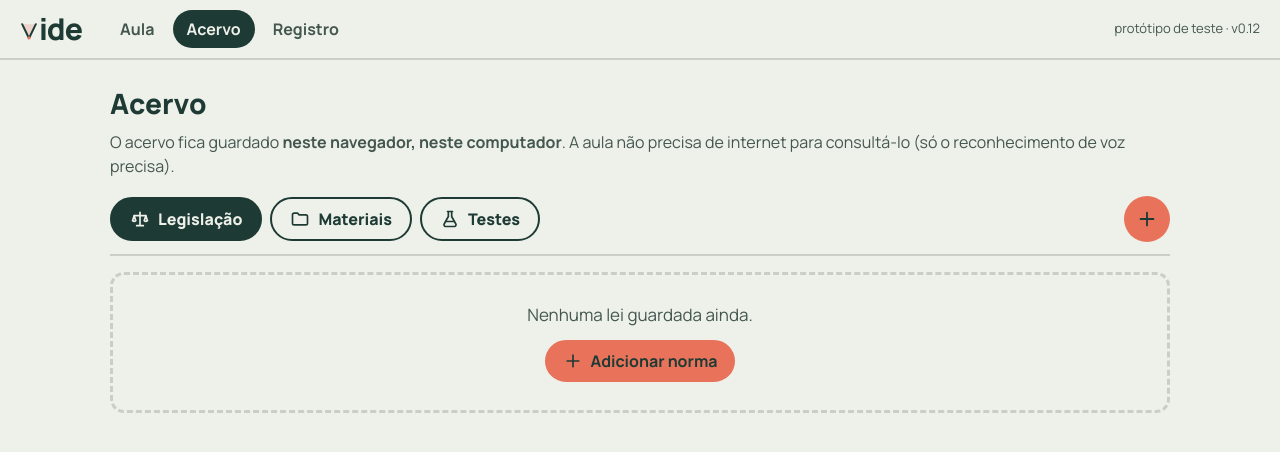
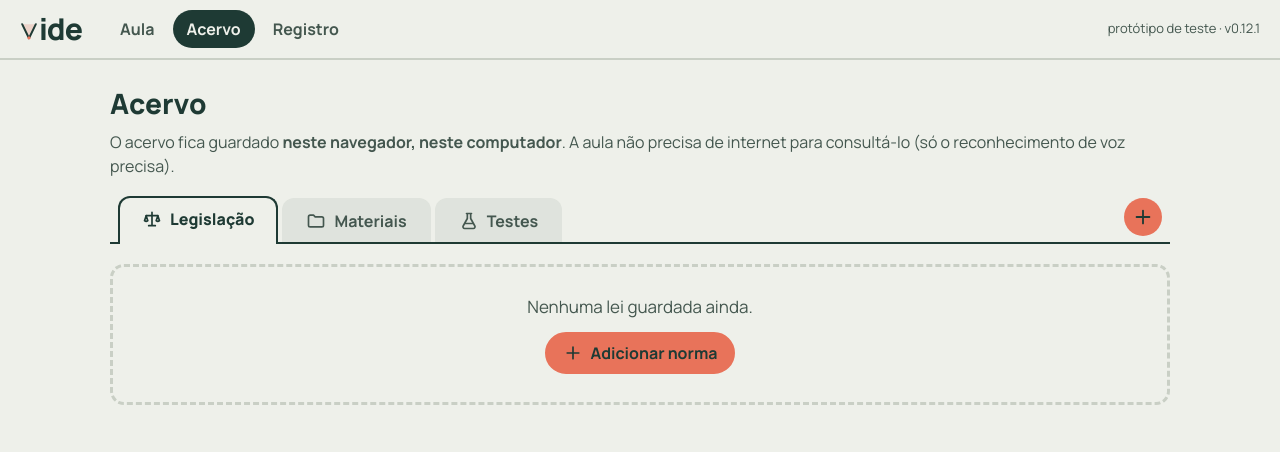
Before and after one commit to andrefonbrandao/vide, a React (Vite) app: page / in a window 1280 px wide. Both pictures are taken after a click on the button "Acervo". Shown: the top 452 px of the page. Built offline with nearby package versions, Linux system fonts and the light colour scheme.

Commit message:
Acervo: menu superior no estilo de abas do navegador
Co-Authored-By: Claude Opus 5.5 <noreply@anthropic.com>
Claude-Session: https://claude.ai/code/session_01BJ58aZfsQiACfz7x66pYA1

```diff
--- a/package.json
+++ b/package.json
@@ -1,7 +1,7 @@
 {
   "name": "vide",
   "private": true,
-  "version": "0.12.0",
+  "version": "0.12.1",
   "type": "module",
   "scripts": {
     "dev": "vite",
--- a/src/estilos.css
+++ b/src/estilos.css
@@ -295,19 +295,33 @@ button.etiqueta-mat:hover { background: rgba(30, 58, 52, 0.08); }
 .opcao-menu:hover { background: rgba(30, 58, 52, 0.08); }
 .opcao-menu.atual { background: var(--tinta); color: var(--fundo); }
 .opcao-menu-desc { display: block; font-size: 13px; opacity: 0.85; }
-.menu-acervo { display: flex; gap: 8px; align-items: center; flex-wrap: wrap; margin: 18px 0 8px; padding-bottom: 12px; border-bottom: 2px solid var(--linha); }
+/* Abas do acervo, no estilo das abas do navegador: a aba atual "encosta" no conteúdo. */
+.menu-acervo {
+  display: flex; gap: 4px; align-items: flex-end; margin: 18px 0 20px; padding: 0 8px;
+  border-bottom: 2px solid var(--tinta);
+}
 .aba-acervo {
-  display: inline-flex; align-items: center; gap: 8px; border: 2px solid var(--tinta); background: transparent; color: var(--tinta);
-  border-radius: 999px; padding: 8px 18px; font-weight: 800; cursor: pointer; min-height: 44px;
+  position: relative; display: inline-flex; align-items: center; gap: 8px; margin-bottom: -2px;
+  border: 2px solid transparent; border-bottom: none; border-radius: 12px 12px 0 0;
+  background: rgba(30, 58, 52, 0.07); color: var(--tinta-2);
+  padding: 10px 22px 12px; font-weight: 700; cursor: pointer; min-height: 46px;
 }
-.aba-acervo:hover { background: rgba(30, 58, 52, 0.08); }
-.aba-acervo[aria-current='page'] { background: var(--tinta); color: var(--fundo); }
-.mais-acervo { position: relative; margin-left: auto; }
+.aba-acervo:hover { background: rgba(30, 58, 52, 0.13); color: var(--tinta); }
+.aba-acervo[aria-current='page'] {
+  background: var(--fundo); color: var(--tinta); font-weight: 800;
+  border-color: var(--tinta); padding-bottom: 14px; z-index: 1;
+}
+/* Tampa a linha de baixo sob a aba atual, para ela se ligar ao conteúdo. */
+.aba-acervo[aria-current='page']::after {
+  content: ''; position: absolute; left: 0; right: 0; bottom: -2px; height: 4px; background: var(--fundo);
+}
+.mais-acervo { position: relative; margin-left: auto; align-self: center; margin-bottom: 4px; }
 .botao-mais {
-  width: 46px; height: 46px; border-radius: 50%; border: none; background: var(--destaque); color: var(--tinta);
+  width: 38px; height: 38px; border-radius: 50%; border: none; background: var(--destaque); color: var(--tinta);
   display: inline-flex; align-items: center; justify-content: center; cursor: pointer;
 }
 .botao-mais:hover, .botao-mais.ativo { filter: brightness(1.05); box-shadow: 0 0 0 4px rgba(232, 115, 90, 0.3); }
+@media (max-width: 560px) { .aba-acervo { padding: 10px 12px 12px; } }
 .mais-acervo .popover-menu { left: auto; right: 0; }
 .vazio-acervo { border: 3px dashed var(--linha); border-radius: var(--raio); padding: 28px; text-align: center; color: var(--tinta-2); margin-top: 16px; }
 .vazio-acervo p { margin: 0 0 14px; font-size: 17px; }
```
Also changed, not shown: 1 other file (tests, documents, lock files or other folders).
